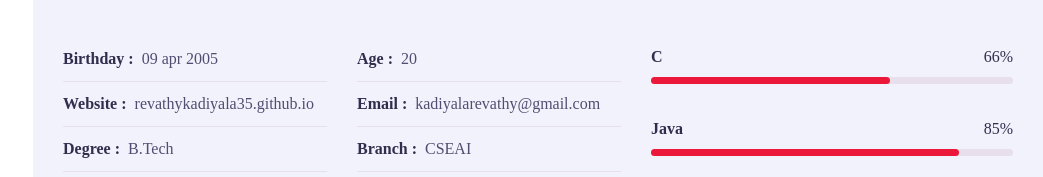
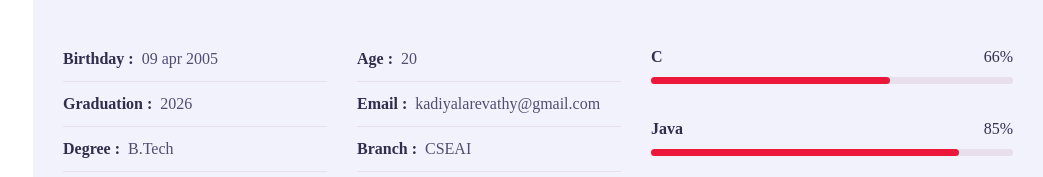
Before and after one commit to RevathyKadiyala35/RevathyKadiyala35.github.io, a plain HTML site: page index.html in a window 1280 px wide. Shown: the part 1184-1361 px from the top of the page, without its empty margins (237-1280 px from the left). Drawn offline with nearby package versions, Linux system fonts and the light colour scheme; a web font is replaced by a local one.

Commit message:
Update index.html

```diff
--- a/index.html
+++ b/index.html
@@ -88,7 +88,7 @@ I am passionate about learning new technologies and building efficient, real-wor
                           <p>Age : <span>20</span></p>
                         </div>
                         <div class="info-item padd-15">
-                          <p>Website : <span>revathykadiyala35.github.io</span></p>
+                          <p>Graduation : <span>2026</span></p>
                         </div>
                         <div class="info-item padd-15">
                           <p>Email : <span>kadiyalarevathy@gmail.com</span></p>
```
